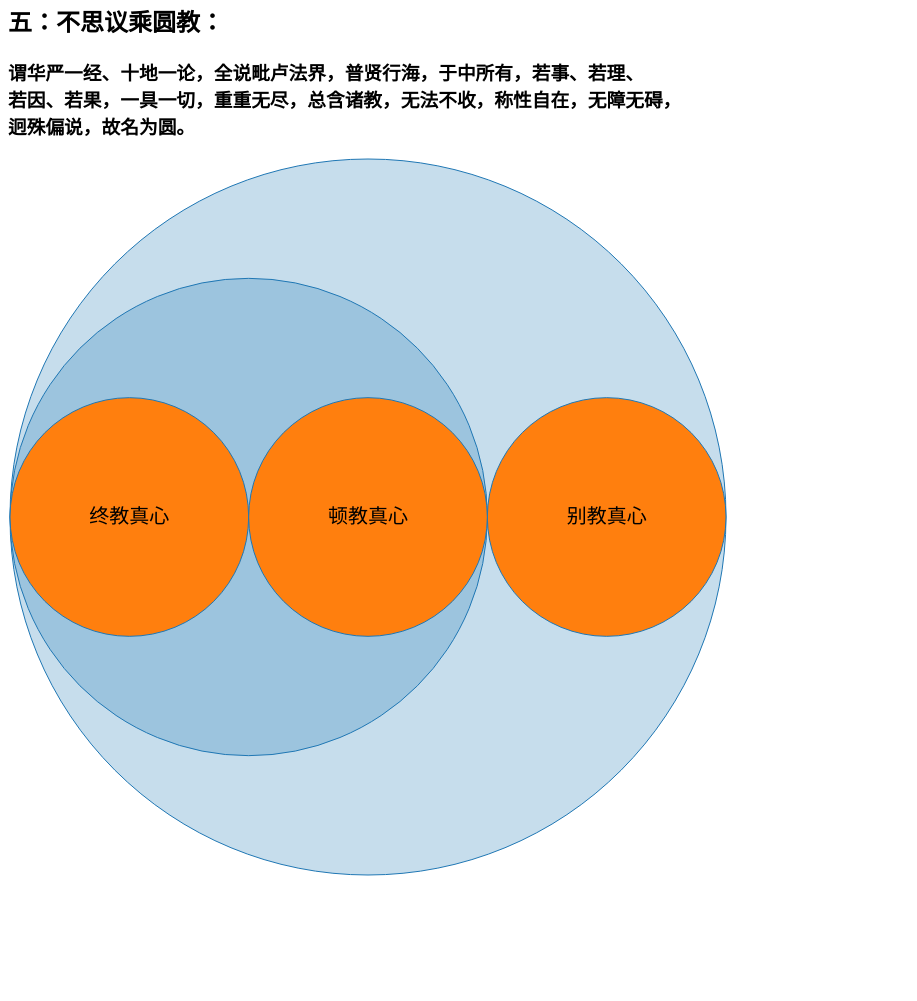
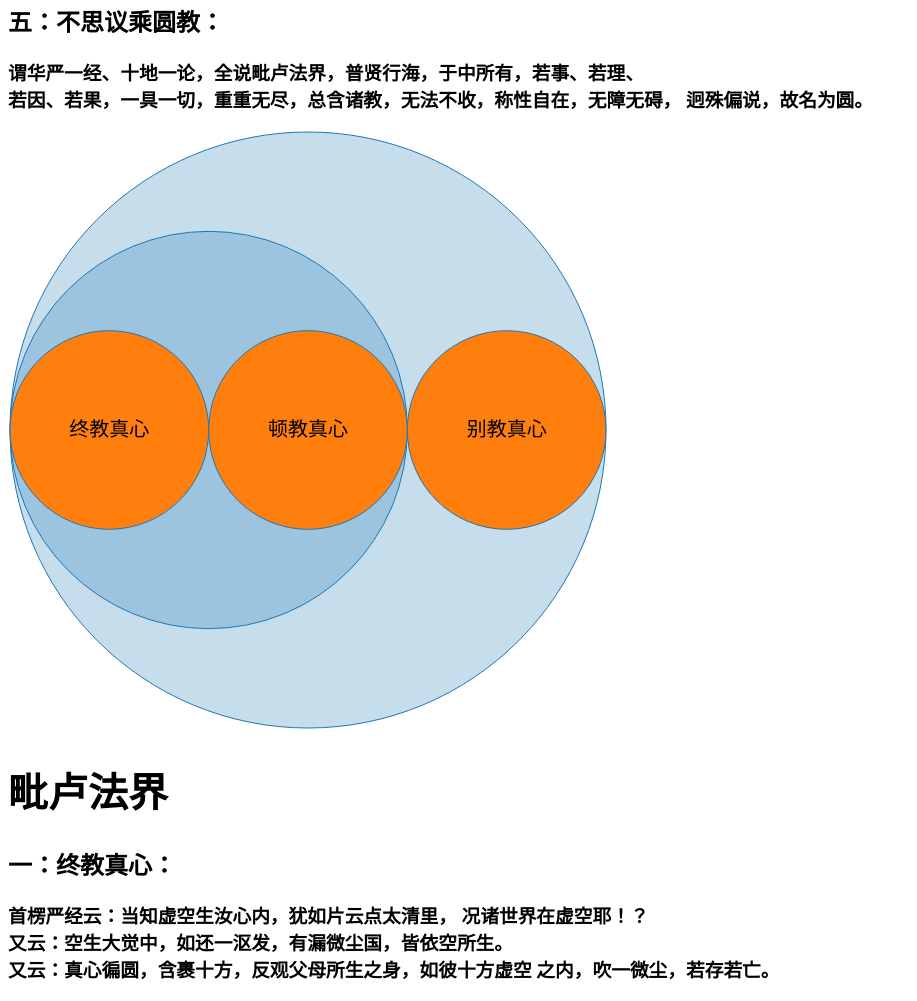
Before and after one commit to GoforPuti/goforputi.github.io, a plain HTML site: page index.html in a window 1280 px wide. Shown: the part 813-1814 px from the top of the page, without its empty margins (0-917 px from the left). Before the commit the page ends 1702 px from the top, so only its background shows below. Drawn offline with nearby package versions, Linux system fonts and the light colour scheme.

Commit message:
Update index.html

```diff
--- a/index.html
+++ b/index.html
@@ -25,7 +25,7 @@ h1 {
 
 </style>
 
-<div id="xjxy">
+<div id="xjxy" width="400" height="400">
     <h1>
         显教心要
     </h1>
@@ -72,8 +72,8 @@ h1 {
     <h2>
         五：不思议乘圆教：
         <h3>
-            谓华严一经、十地一论，全说毗卢法界，普贤行海，于中所有，若事、若理、<br>
-            若因、若果，一具一切，重重无尽，总含诸教，无法不收，称性自在，无障无碍，<br>
+            谓华严一经、十地一论，全说毗卢法界，普贤行海，于中所有，若事、若理、 <br>
+            若因、若果，一具一切，重重无尽，总含诸教，无法不收，称性自在，无障无碍，
             迥殊偏说，故名为圆。
         </h3>
     </h2>
@@ -81,8 +81,28 @@ h1 {
 </div>
 
 <div id="plfj">
-    <svg width="720" height="720"></svg>
+    <svg width="600" height="600"></svg>
 </div>
+
+<div id="xjxy" width="400" height="400">
+    <h1>
+        毗卢法界
+    </h1>
+
+    <h2>
+        一：终教真心：
+        <h3>
+            首楞严经云：当知虚空生汝心内，犹如片云点太清里，
+            况诸世界在虚空耶！？<br>
+            又云：空生大觉中，如还一沤发，有漏微尘国，皆依空所生。<br>
+            又云：真心徧圆，含裹十方，反观父母所生之身，如彼十方虚空
+            之内，吹一微尘，若存若亡。<br>
+
+        </h3>
+    </h2>
+
+</div>
+
 
 <script src="https://d3js.org/d3.v4.min.js"></script>
 <script>
```
